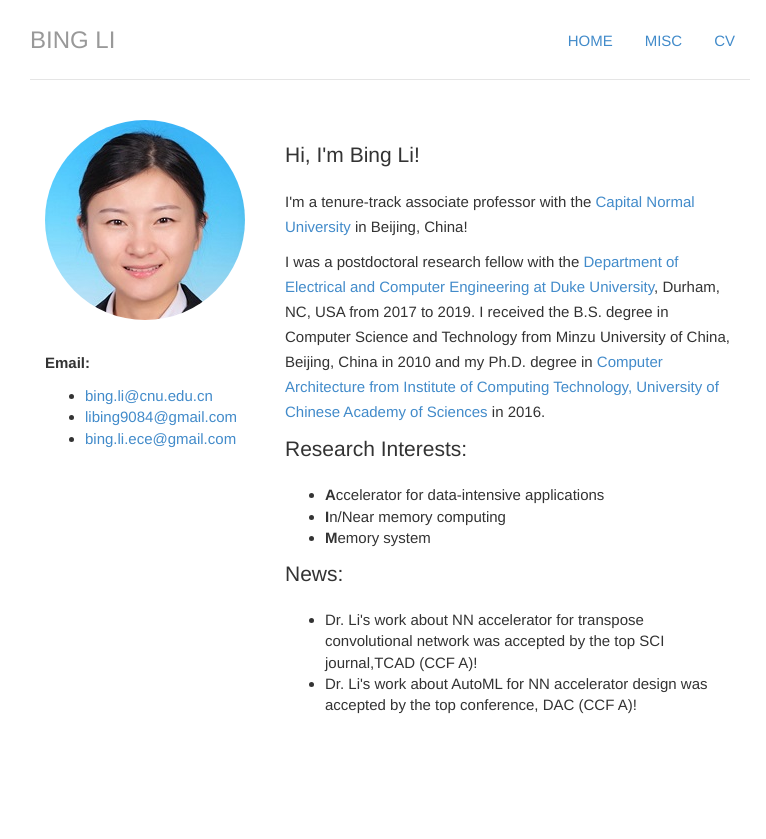
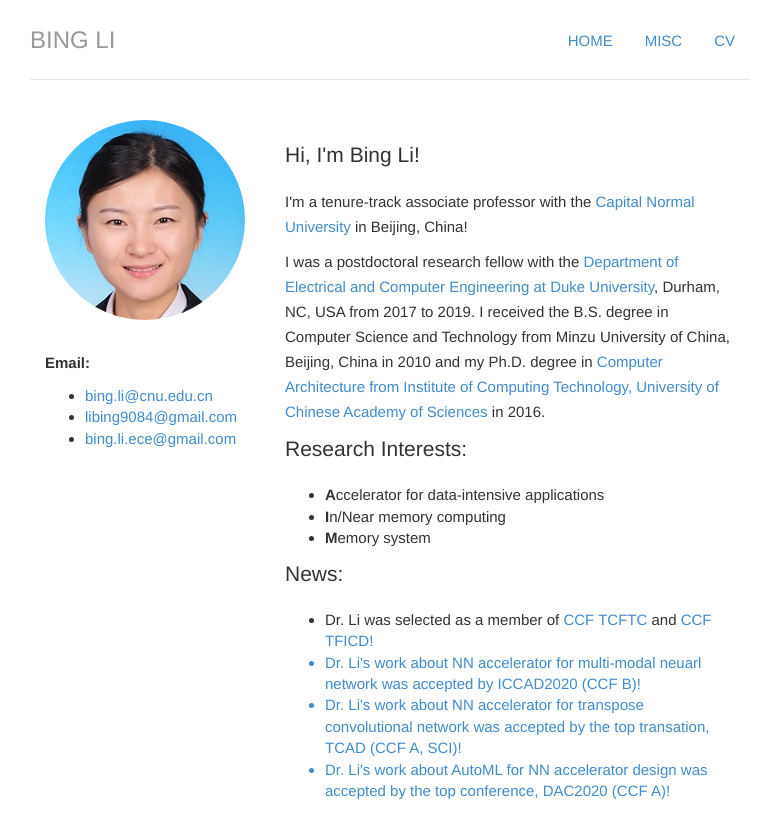
Before and after one commit to libingict/libingict.github.io, a Jekyll site: the page built from index.html, in a window 1280 px wide. Shown: the top 839 px of the page, without its empty margins (250-1016 px from the left). Built offline with Jekyll 4.4.1, drawn with Linux system fonts in a browser that asks for light colours.

Commit message:
Update publication and service

```diff
--- a/index.html
+++ b/index.html
@@ -49,8 +49,10 @@ cv: passive
     </ul>
   <p class="lead", id="news">News:</p>
   <ul>
-   <li>Dr. Li's work about NN accelerator for transpose convolutional network was accepted by the top SCI journal,TCAD (CCF A)!</li>
-  <li>Dr. Li's work about AutoML for NN accelerator design was accepted by the top conference, DAC (CCF A)!</li>
+  <li>Dr. Li was selected as a member of <a href="https://www.ccf.org.cn/Chapters/TC/TC_Listing/TCFTC/">CCF TCFTC</a> and <a href="https://www.ccf.org.cn/Chapters/TC/TC_Listing/TFICD/">CCF TFICD!</li>
+  <li>Dr. Li's work about NN accelerator for multi-modal neuarl network was accepted by ICCAD2020 (CCF B)!</li>
+  <li>Dr. Li's work about NN accelerator for transpose convolutional network was accepted by the top transation, TCAD (CCF A, SCI)!</li>
+  <li>Dr. Li's work about AutoML for NN accelerator design was accepted by the top conference, DAC2020 (CCF A)!</li>
     </ul>
   </div>
 
```
